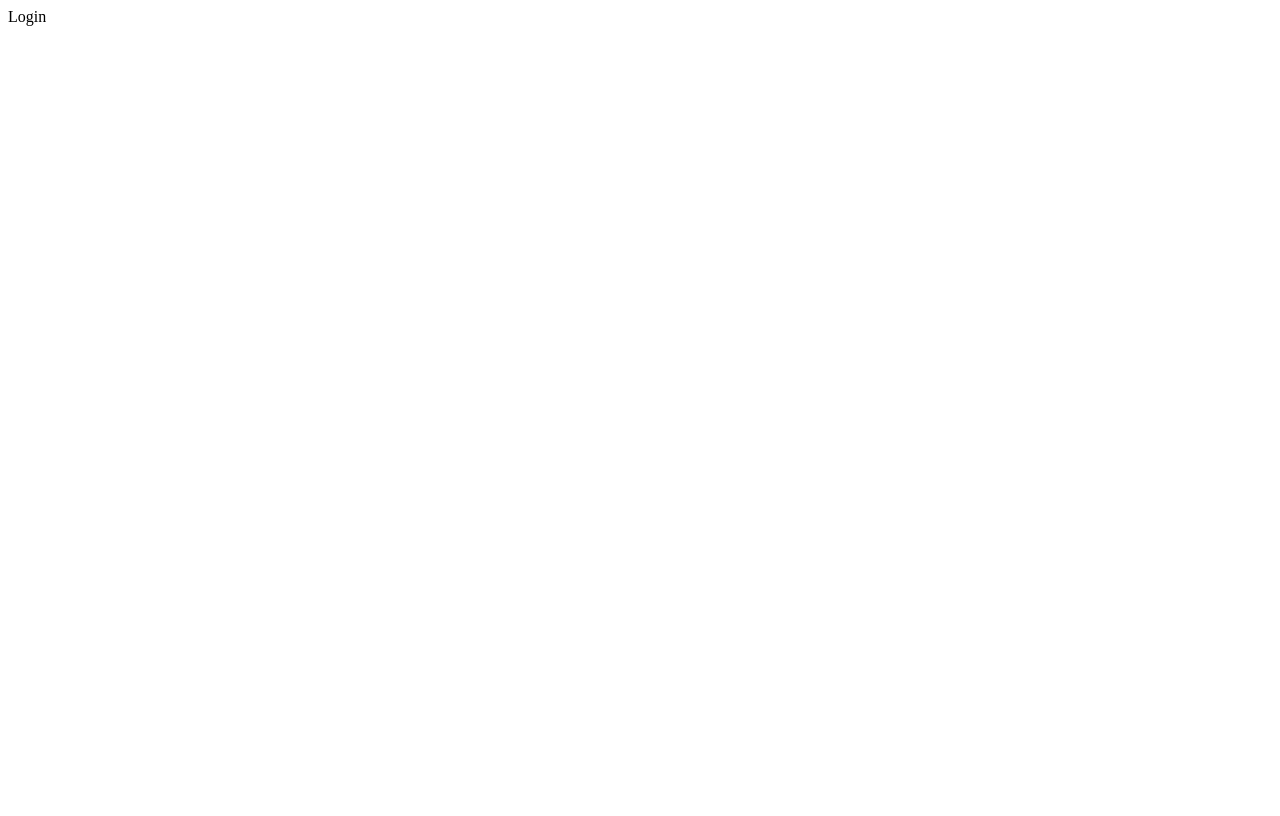
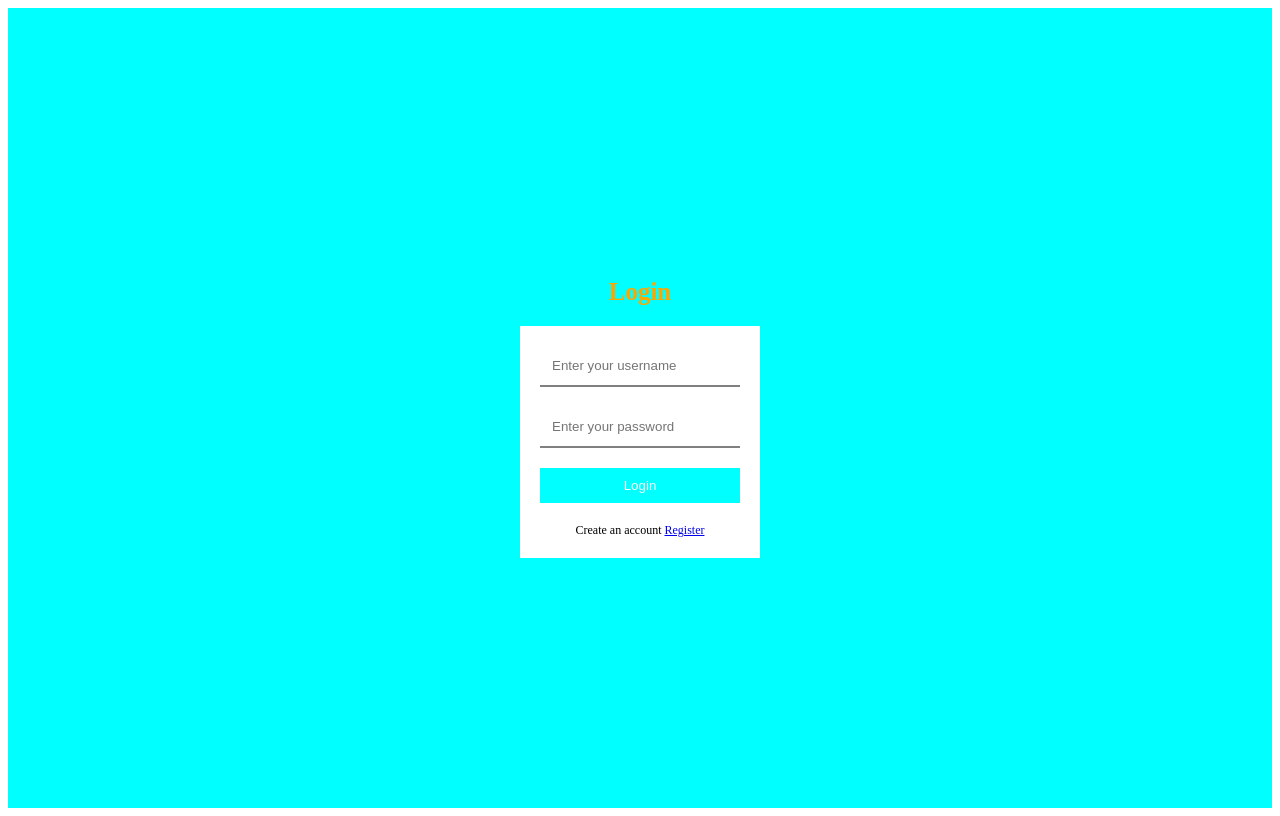
Before and after one commit to UtkuMert/my-blog-app, a React (Create React App) app in the folder client/: page /login in a window 1280 px wide. Built offline with nearby package versions, Linux system fonts and the light colour scheme.

Commit message:
login&register pages design

```diff
--- a/client/src/App.js
+++ b/client/src/App.js
@@ -6,6 +6,8 @@ import Register from "./pages/Register";
 import SinglePost from "./pages/SinglePost";
 import Home from "./pages/Home";
 import Footer from "./components/Footer";
+
+import "./styles.scss"
 
 const Layout = () => {
   return (
--- a/client/src/pages/Login.jsx
+++ b/client/src/pages/Login.jsx
@@ -1,8 +1,17 @@
 import React from 'react'
+import { Link } from 'react-router-dom'
 
 const Login = () => {
   return (
-    <div>Login</div>
+    <div className='auth'>
+      <h2>Login</h2>
+      <form>
+        <input type="text" placeholder="Enter your username" />
+        <input type="password" placeholder="Enter your password" />
+        <button>Login</button>
+        <span>Create an account <Link to="/register">Register</Link></span>
+      </form>
+    </div>
   )
 }
 
--- a/client/src/pages/Register.jsx
+++ b/client/src/pages/Register.jsx
@@ -1,8 +1,18 @@
 import React from 'react'
+import { Link } from 'react-router-dom'
 
 const Register = () => {
   return (
-    <div>Register</div>
+    <div className='auth'>
+      <h2>Login</h2>
+      <form>
+        <input required type="text" placeholder="Enter your username" />
+        <input required type="email" placeholder="Enter your email" />
+        <input required type="password" placeholder="Enter your password" />
+        <button>Login</button>
+        <span>Do you have an account? <Link to="/login">Login</Link></span>
+      </form>
+    </div>
   )
 }
 
--- /dev/null
+++ b/client/src/styles.scss
@@ -0,0 +1,45 @@
+.app{
+    .container{
+
+        //Log & register
+
+        .auth{
+            display: flex;
+            flex-direction: column;
+            align-items: center;
+            justify-content: center;
+            height: 100vh;
+            background-color: aqua;
+
+            h2{
+                font-size: 25px;
+                color: orange;
+                margin-bottom: 20px;
+            }
+            form{
+                display: flex;
+                flex-direction: column;
+                background-color: white;
+                padding: 20px;
+                width: 200px;
+                gap: 20px;
+
+                input{
+                    padding: 12px;
+                    border: none;
+                    border-bottom: 2px solid gray;
+                }
+                button{
+                    padding: 10px;
+                    border: none;
+                    background-color: aqua;
+                    color: white;
+                }
+                span{
+                    font-size: 12px;
+                    text-align: center;
+                }
+            }
+        }
+    }
+}
```
